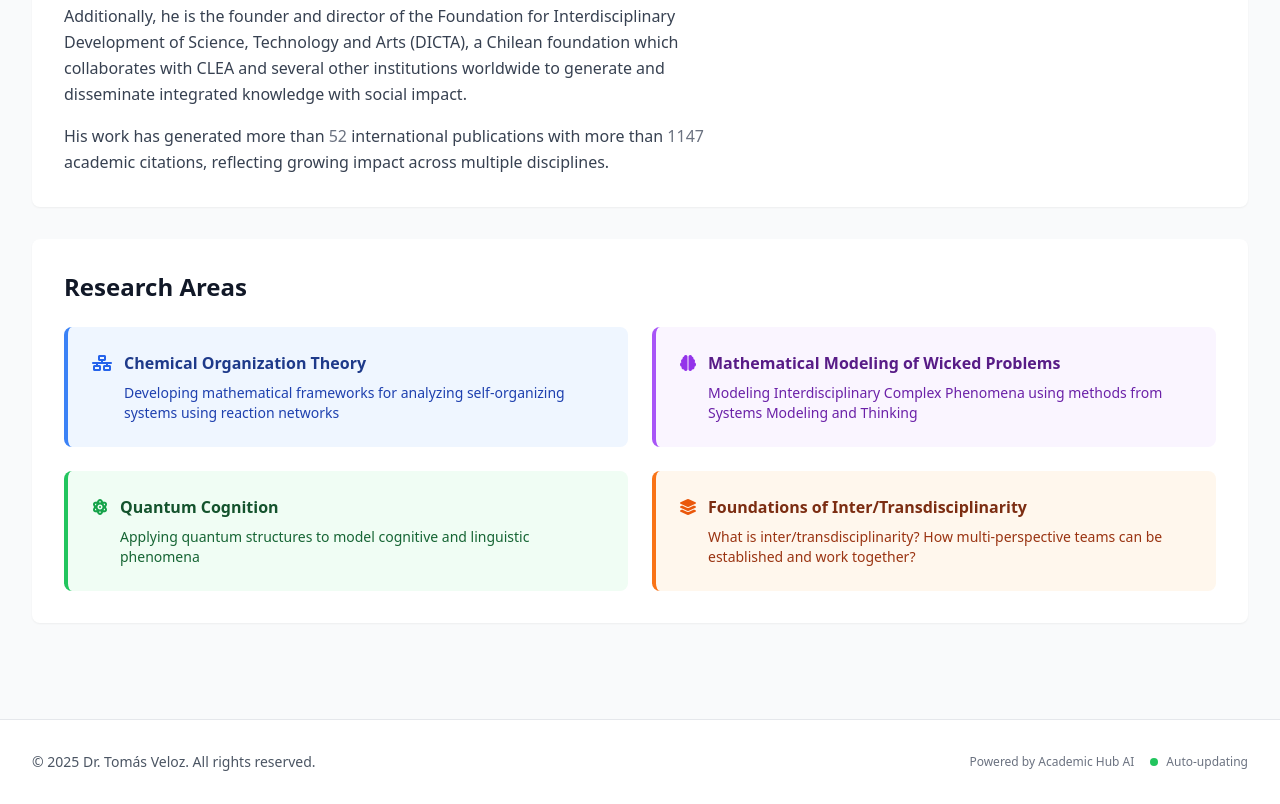
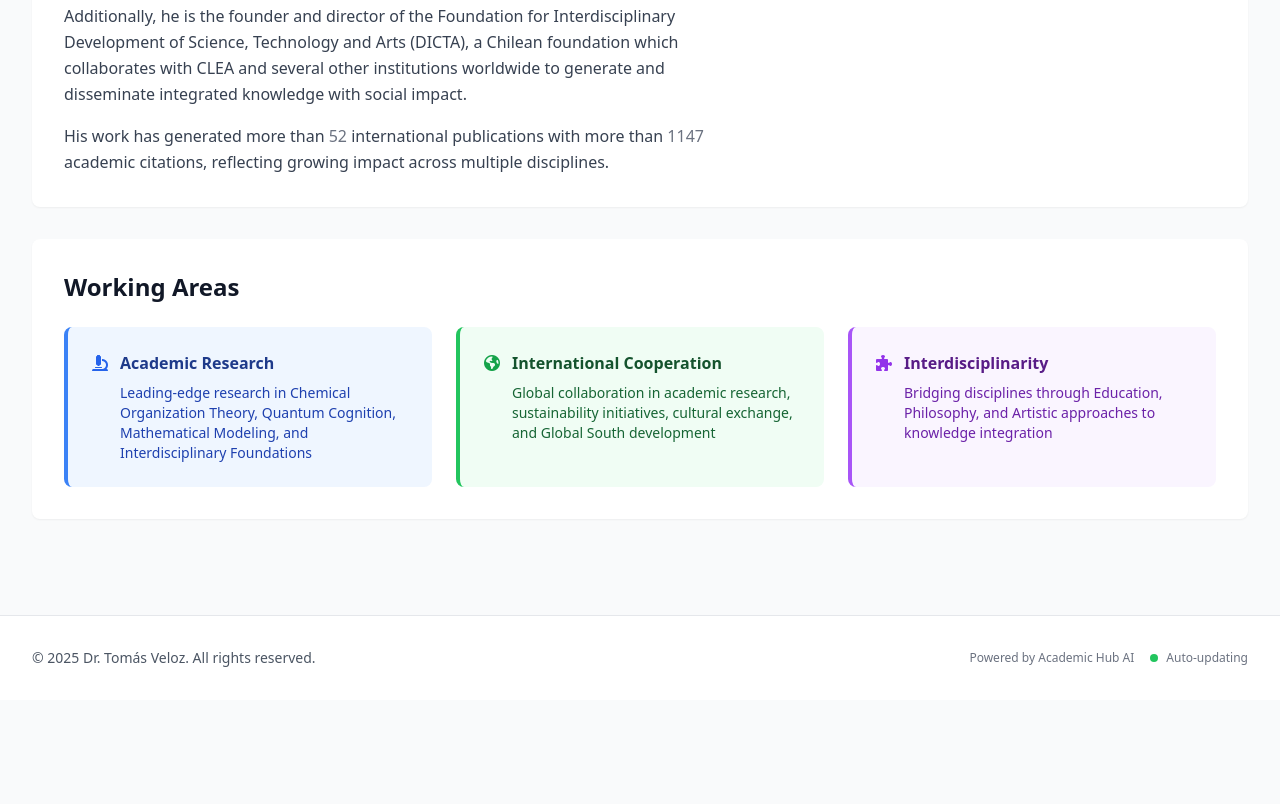
Before and after one commit to tveloz/tveloz.github.io, a plain HTML site: page index.html in a window 1280 px wide. Shown: the part 941-1745 px from the top of the page. After the commit the page ends 1641 px from the top, so only its background shows below. Drawn offline with nearby package versions, Linux system fonts and the light colour scheme.

Commit message:
""work structure new

```diff
--- a/index.html
+++ b/index.html
@@ -374,51 +374,41 @@
                         </div>
                     </div>
                 </div>
-
-                <!-- Research Areas -->
+            <!-- Working Areas -->
                 <div class="bg-white rounded-lg shadow-sm p-8">
-                    <h2 class="text-2xl font-bold text-gray-900 mb-6">Research Areas</h2>
-                    <div class="grid grid-cols-1 md:grid-cols-2 gap-6">
-                        <div class="p-6 rounded-lg border-l-4 border-blue-500 bg-blue-50 cursor-pointer hover:shadow-md transition-shadow" onclick="window.open('research/chemical-organization-theory.html', '_self')">
+                    <h2 class="text-2xl font-bold text-gray-900 mb-6">Working Areas</h2>
+                    <div class="grid grid-cols-1 md:grid-cols-3 gap-6">
+                        <div class="p-6 rounded-lg border-l-4 border-blue-500 bg-blue-50 cursor-pointer hover:shadow-md transition-shadow" onclick="window.open('research/index.html', '_self')">
                             <div class="flex items-start space-x-3">
-                                <i class="fas fa-network-wired text-blue-600 mt-1"></i>
+                                <i class="fas fa-microscope text-blue-600 mt-1"></i>
                                 <div>
-                                    <h3 class="font-semibold text-blue-900 mb-2">Chemical Organization Theory</h3>
-                                    <p class="text-blue-800 text-sm">Developing mathematical frameworks for analyzing self-organizing systems using reaction networks</p>
+                                    <h3 class="font-semibold text-blue-900 mb-2">Academic Research</h3>
+                                    <p class="text-blue-800 text-sm">Leading-edge research in Chemical Organization Theory, Quantum Cognition, Mathematical Modeling, and Interdisciplinary Foundations</p>
                                 </div>
                             </div>
                         </div>
-                        <div class="p-6 rounded-lg border-l-4 border-purple-500 bg-purple-50 cursor-pointer hover:shadow-md transition-shadow" onclick="window.open('research/mathematical-modeling-wicked-problems.html', '_self')">
+
+                        <div class="p-6 rounded-lg border-l-4 border-green-500 bg-green-50 cursor-pointer hover:shadow-md transition-shadow" onclick="window.open('cooperation/index.html', '_self')">
                             <div class="flex items-start space-x-3">
-                                <i class="fas fa-brain text-purple-600 mt-1"></i>
+                                <i class="fas fa-globe-americas text-green-600 mt-1"></i>
                                 <div>
-                                    <h3 class="font-semibold text-purple-900 mb-2">Mathematical Modeling of Wicked Problems</h3>
-                                    <p class="text-purple-800 text-sm">Modeling Interdisciplinary Complex Phenomena using methods from Systems Modeling and Thinking</p>
+                                    <h3 class="font-semibold text-green-900 mb-2">International Cooperation</h3>
+                                    <p class="text-green-800 text-sm">Global collaboration in academic research, sustainability initiatives, cultural exchange, and Global South development</p>
                                 </div>
                             </div>
                         </div>
-                        <div class="p-6 rounded-lg border-l-4 border-green-500 bg-green-50 cursor-pointer hover:shadow-md transition-shadow" onclick="window.open('research/quantum-cognition.html', '_self')">
+
+                        <div class="p-6 rounded-lg border-l-4 border-purple-500 bg-purple-50 cursor-pointer hover:shadow-md transition-shadow" onclick="window.open('interdisciplinarity/index.html', '_self')">
                             <div class="flex items-start space-x-3">
-                                <i class="fas fa-atom text-green-600 mt-1"></i>
+                                <i class="fas fa-puzzle-piece text-purple-600 mt-1"></i>
                                 <div>
-                                    <h3 class="font-semibold text-green-900 mb-2">Quantum Cognition</h3>
-                                    <p class="text-green-800 text-sm">Applying quantum structures to model cognitive and linguistic phenomena</p>
-                                </div>
-                            </div>
-                        </div>
-                        <div class="p-6 rounded-lg border-l-4 border-orange-500 bg-orange-50 cursor-pointer hover:shadow-md transition-shadow" onclick="window.open('research/foundations-interdisciplinarity.html', '_self')">
-                            <div class="flex items-start space-x-3">
-                                <i class="fas fa-layer-group text-orange-600 mt-1"></i>
-                                <div>
-                                    <h3 class="font-semibold text-orange-900 mb-2">Foundations of Inter/Transdisciplinarity</h3>
-                                    <p class="text-orange-800 text-sm">What is inter/transdisciplinarity? How multi-perspective teams can be established and work together?</p>
+                                    <h3 class="font-semibold text-purple-900 mb-2">Interdisciplinarity</h3>
+                                    <p class="text-purple-800 text-sm">Bridging disciplines through Education, Philosophy, and Artistic approaches to knowledge integration</p>
                                 </div>
                             </div>
                         </div>
                     </div>
                 </div>
-            </div>
-        </section>
 
         <!-- Publications Section -->
         <section id="publications" class="section">
```
